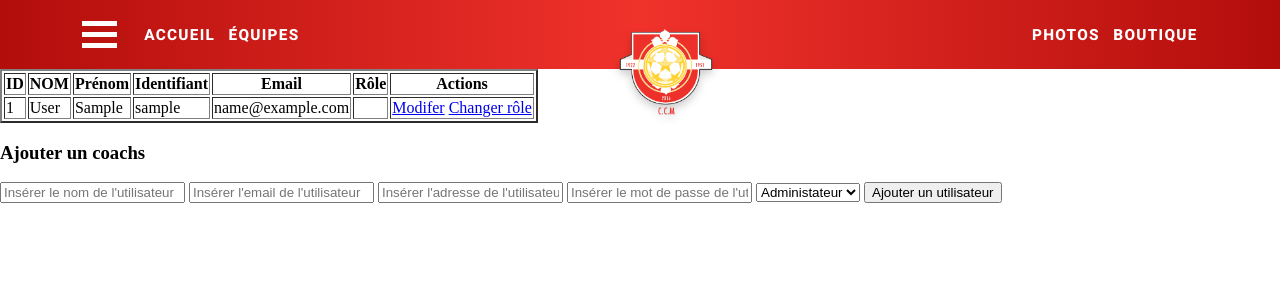
After one commit to Yannickthomas0602/Club-de-foot-Martign-, a PHP site: page /manage_users.php in a window 1280 px wide. The commit adds this page. Shown: the top 300 px of the page. Run offline with PHP 8.4, Linux system fonts and the light colour scheme; the visitor is signed in with stand-in values (Sample User, id 1); tables that the repository leaves empty or names only in its code hold one stand-in row (values such as "Sample post"); data that the repository does not hold is empty.

Commit message:
Création d'un page gérer les utilisateurs (non fonctionnel)

```diff
--- a/admin.php
+++ b/admin.php
@@ -13,6 +13,7 @@
     </header>
     <main>
     <p>Admin</p>
+    <a href="manage_users.php">Gérer les utilisateurs</a>
     <li><a href="convocation_admin.php">accès convocation</a></li>
     </main>
     <footer>
--- a/header.php
+++ b/header.php
@@ -26,7 +26,7 @@
                 </nav>
             </div>
             <div class="nav_center">
-<img id="logo_accueil" src="assets/img/Logo_club/logo_rogne.png" alt="Image du logo du club" class="logo_club">
+                <img id="logo_accueil" src="assets/img/Logo_club/logo_rogne.png" alt="Image du logo du club" class="logo_club">
             </div>
 
             <div class="nav_group_right">
--- /dev/null
+++ b/manage_users.php
@@ -0,0 +1,66 @@
+<?php
+
+session_start();
+require "fonctions.php";
+$pdo = getDB();
+if (!isset($_SESSION['id']) || $_SESSION['role_id'] !== 1) {    // 1 => Admin
+    header(header: "Location : login.php");
+    exit;
+}
+$stmt = $pdo->query("SELECT u.id, u.last_name, u.first_name, u.username, u.email, r.slug FROM users u JOIN roles r ON u.role_id = r.id");
+$admin = $stmt->fetchAll();
+
+?>
+
+
+
+<?php include 'header.php'; ?>
+    <main>
+        <div class="liste-coachs">
+            <table border="2">
+                <tr>
+                    <th>ID</th>
+                    <th>NOM</th>
+                    <th>Prénom</th>
+                    <th>Identifiant</th>
+                    <th>Email</th>
+                    <th>Rôle</th>
+                    <th>Actions</th>
+                </tr>
+                <?php foreach ($admin as $u): ?>
+                <tr>
+                    <td><?= $u['id']?></td>
+                    <td><?= $u['last_name']?></td>
+                    <td><?= $u['first_name']?></td>
+                    <td><?= $u['username']?></td>
+                    <td><?= $u['email']?></td>
+                    <td><?= $u['role_name']?></td>
+                    <td>
+                        <a class="btn" href="#">Modifer</a>
+                        <a class="btn" href="#">Changer rôle</a>
+                        <!-- <form action="delete_admin.php" method="POST" style="display:inline;"> -->
+                            <!-- <input type="hidden" name="id" value=" //$u['id']"> -->
+                            <!-- <button type="submit" onclick="return confirm('Êtes-vous sûr de vouloir supprimer cet utilisateur ?');">Supprimer</button> -->
+                        <!-- </form> -->
+                    </td>
+                </tr>
+                <?php endforeach; ?>
+            </table>
+        </div>
+        <div class="ajout-coachs">
+            <h3>Ajouter un coachs</h3>
+            <form method="POST" action="add_user.php">
+                <input type="text" name="nom" placeholder="Insérer le nom de l'utilisateur" required>
+                <input type="email" name="email" placeholder="Insérer l'email de l'utilisateur" required>
+                <input type="text" name="adresse" placeholder="Insérer l'adresse de l'utilisateur" required>
+                <input type="password" name="password" placeholder="Insérer le mot de passe de l'utilisateur" required>
+                <select name="role_id">
+                    <option value="1">Administateur</option>
+                    <option value="2">Utilisateur</option>
+                </select>
+                <button type="submit">Ajouter un utilisateur</button>
+            </form>
+        </div>
+    </main>
+    </body>
+</html>
```
Also changed, not shown: create_user.sql (+18 -150 lines).
